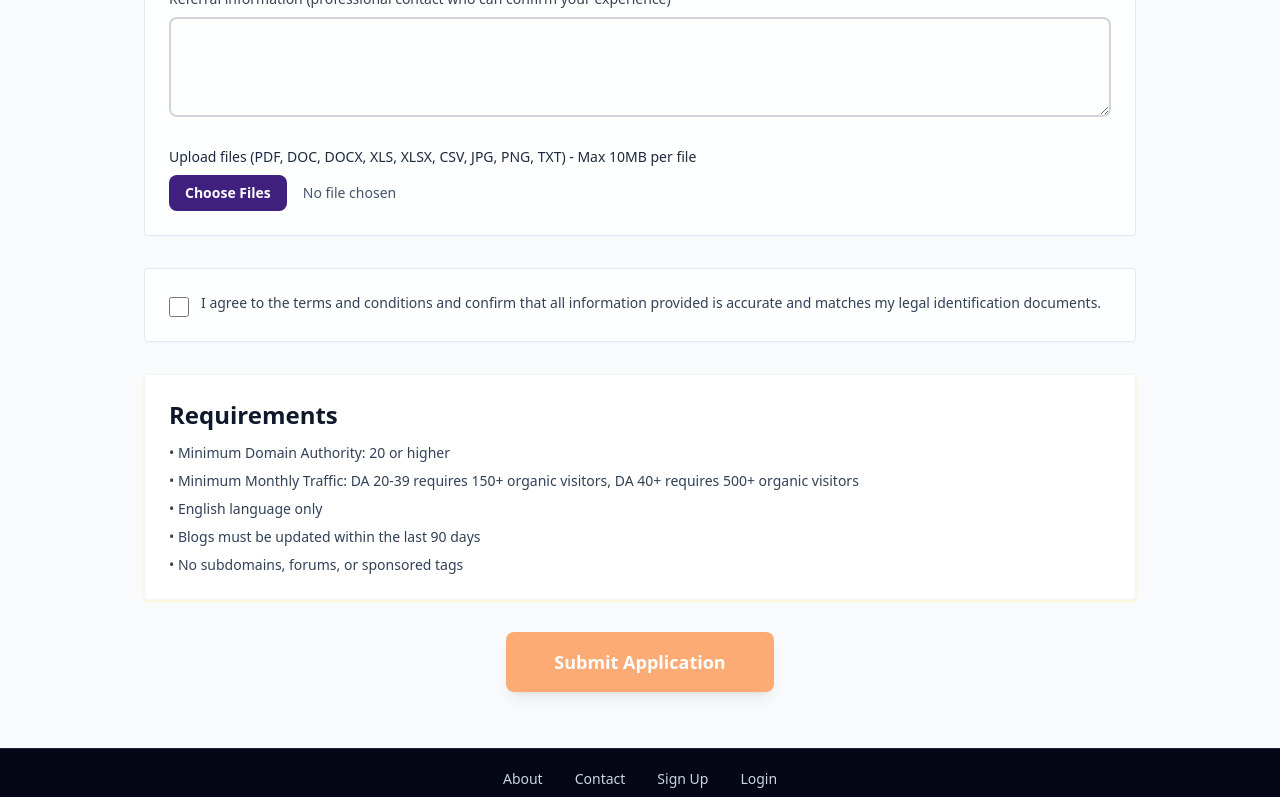
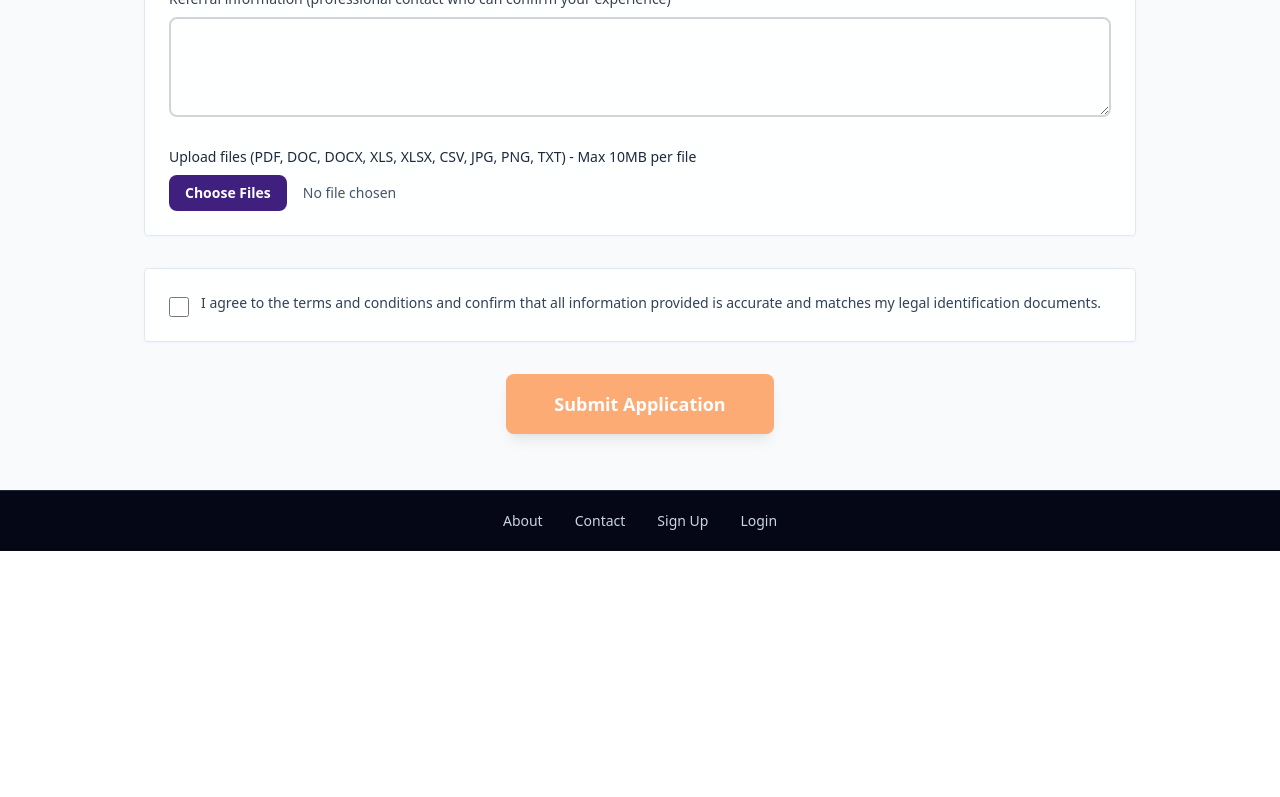
Before and after one commit to ESRAILHAQUE/publisherauthority-frontend, a Next.js app: page /apply in a window 1280 px wide. Shown: the part 1974-2771 px from the top of the page. After the commit the page ends 2525 px from the top, so only its background shows below. Built offline with nearby package versions, Linux system fonts and the light colour scheme.

Commit message:
feat: Remove Requirements section from apply page

```diff
--- a/app/apply/page.tsx
+++ b/app/apply/page.tsx
@@ -446,23 +446,6 @@ export default function ApplyPage() {
               </div>
             </Card>
 
-            {/* Requirements Display */}
-            <Card className="border border-amber-100 bg-amber-50/70 shadow-sm shadow-amber-100">
-              <h2 className="text-xl md:text-2xl font-semibold text-slate-900 mb-3">
-                Requirements
-              </h2>
-              <ul className="space-y-2 text-sm text-slate-700">
-                <li>• Minimum Domain Authority: 20 or higher</li>
-                <li>
-                  • Minimum Monthly Traffic: DA 20-39 requires 150+ organic
-                  visitors, DA 40+ requires 500+ organic visitors
-                </li>
-                <li>• English language only</li>
-                <li>• Blogs must be updated within the last 90 days</li>
-                <li>• No subdomains, forums, or sponsored tags</li>
-              </ul>
-            </Card>
-
             {/* Submit Button */}
             <div className="flex justify-center">
               <Button
```
